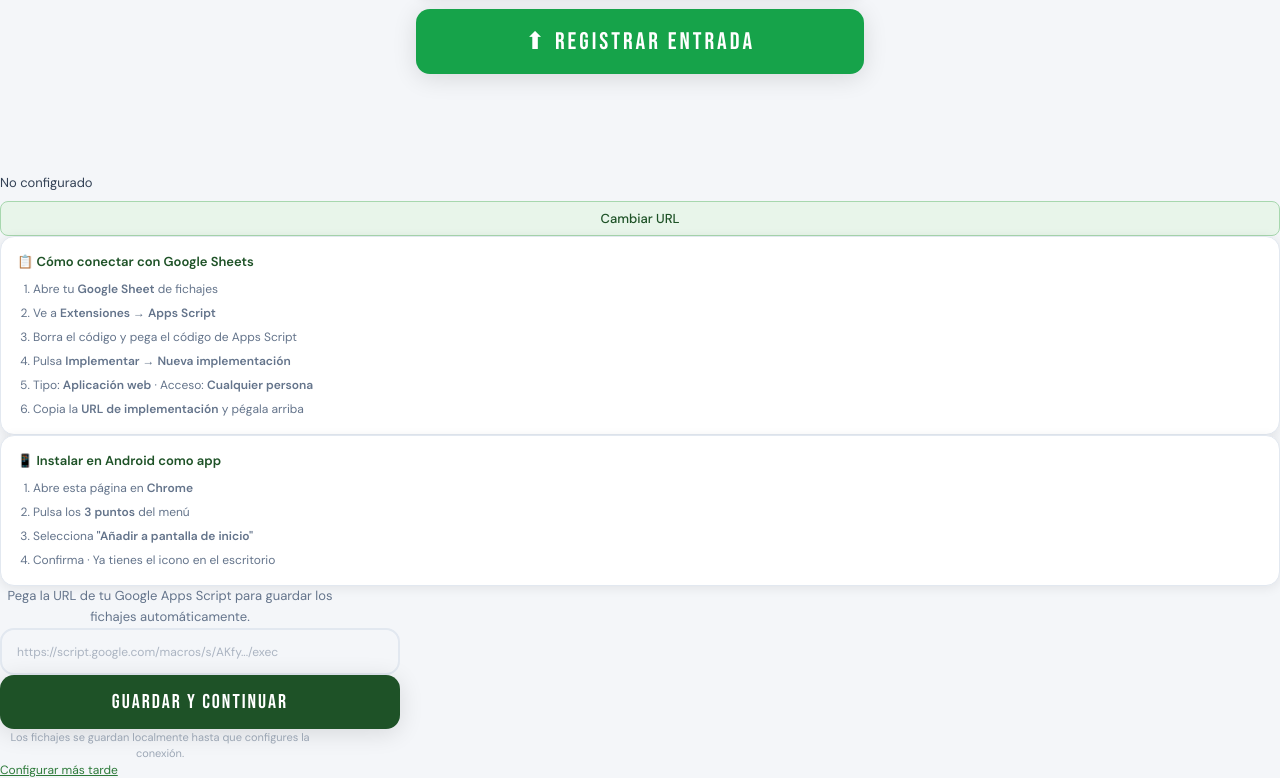
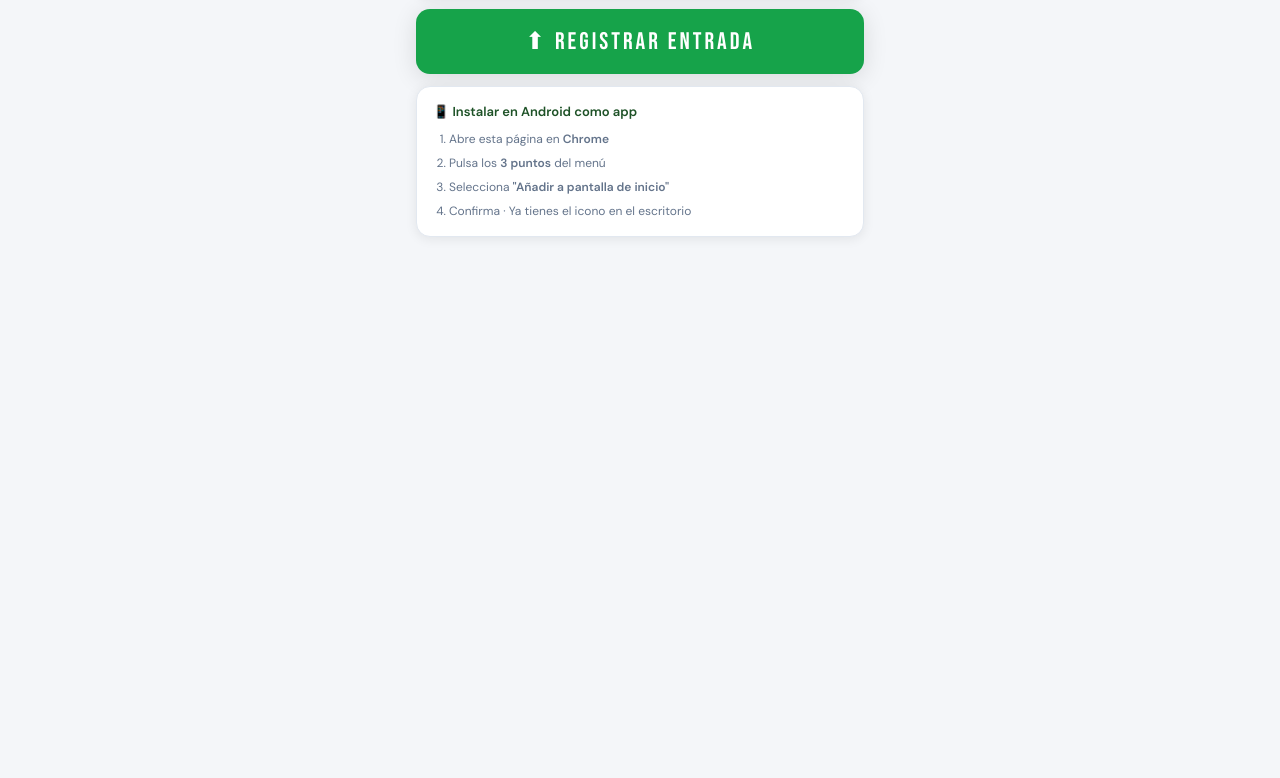
Before and after one commit to merchetori78/EPP_Fichaje, a plain HTML site: page index.html in a window 1280 px wide. Shown: the part 853-1631 px from the top of the page. After the commit the page ends 1190 px from the top, so only its background shows below. Drawn offline with Linux system fonts and the light colour scheme.

Commit message:
Update index.html

```diff
--- a/index.html
+++ b/index.html
@@ -277,27 +277,6 @@
     ⬆ REGISTRAR ENTRADA
   </button>
 
-</main>
-
-<div class="historial-wrap" id="pantallaHistorial">
-  <div class="historial-titulo">Historial de Fichajes</div>
-  <div id="listaHistorial"></div>
-</div>
-
-    <div class="ajuste-valor" id="textoURL">No configurado</div>
-    <button class="ajuste-btn-cambiar" onclick="abrirConfig()">Cambiar URL</button>
-  </div>
-  <div class="instrucciones">
-    <h3>📋 Cómo conectar con Google Sheets</h3>
-    <ol>
-      <li>Abre tu <strong>Google Sheet</strong> de fichajes</li>
-      <li>Ve a <strong>Extensiones → Apps Script</strong></li>
-      <li>Borra el código y pega el código de Apps Script</li>
-      <li>Pulsa <strong>Implementar → Nueva implementación</strong></li>
-      <li>Tipo: <strong>Aplicación web</strong> · Acceso: <strong>Cualquier persona</strong></li>
-      <li>Copia la <strong>URL de implementación</strong> y pégala arriba</li>
-    </ol>
-  </div>
   <div class="instrucciones">
     <h3>📱 Instalar en Android como app</h3>
     <ol>
@@ -307,6 +286,12 @@
       <li>Confirma · Ya tienes el icono en el escritorio</li>
     </ol>
   </div>
+
+</main>
+
+<div class="historial-wrap" id="pantallaHistorial">
+  <div class="historial-titulo">Historial de Fichajes</div>
+  <div id="listaHistorial"></div>
 </div>
 
 <nav class="nav-bottom">
@@ -319,13 +304,6 @@
 </nav>
 
 <div class="toast" id="toast"></div>
-
-  <div class="overlay-sub">Pega la URL de tu Google Apps Script para guardar los fichajes automáticamente.</div>
-  <input class="overlay-input" id="inputURL" type="url" placeholder="https://script.google.com/macros/s/AKfy.../exec">
-  <button class="overlay-btn" onclick="guardarURL()">GUARDAR Y CONTINUAR</button>
-  <div class="overlay-nota">Los fichajes se guardan localmente hasta que configures la conexión.</div>
-  <span class="overlay-enlace" onclick="cerrarConfig()">Configurar más tarde</span>
-</div>
 
 <script>
 let tipoFichaje='entrada', tipoJornada='entrenamiento', gpsData=null;
@@ -517,18 +495,8 @@ function mostrarPantalla(p){
   document.getElementById('pantallaFichaje').style.display=p==='fichaje'?'flex':'none';
   document.getElementById('relojWrap').style.display=p==='fichaje'?'block':'none';
   document.getElementById('pantallaHistorial').classList.toggle('visible',p==='historial');
-  document.getElementById('pantallaAjustes').classList.toggle('visible',p==='ajustes');
-  ['Fichar','Historial',].forEach(n=>document.getElementById('nav'+n).classList.toggle('active',p===n.toLowerCase()));
+  ['Fichar','Historial'].forEach(n=>document.getElementById('nav'+n).classList.toggle('active',p===n.toLowerCase()));
   if(p==='historial') renderHistorial();
-  if(p==='ajustes')   actualizarAjustes();
-}
-
-// ── Ajustes / Config ──────────────────────────────────────────────────────────
-
-
-
-
-  else{mostrarToast('⚠️ URL no válida','error');}
 }
 
 // ── Toast ─────────────────────────────────────────────────────────────────────
```
